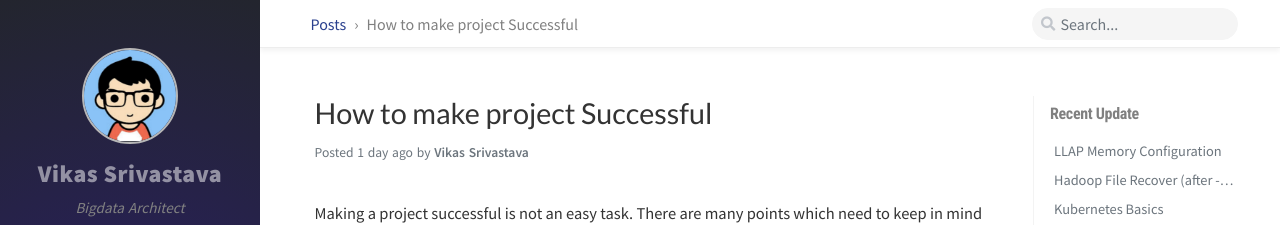
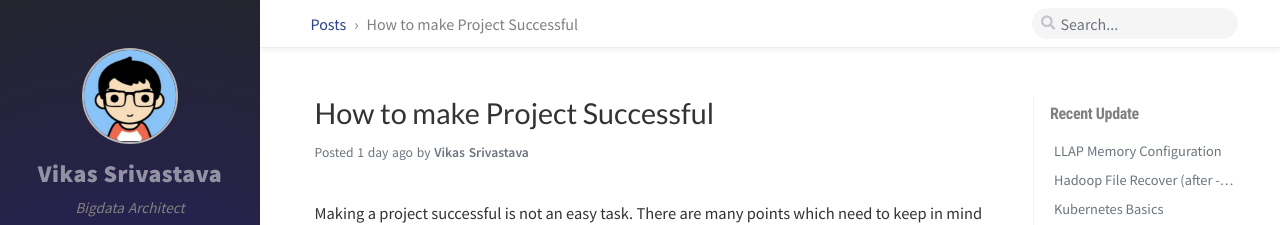
Before and after one commit to vikassri/vikassri.github.io, a Jekyll site: the page built from _posts/2020-08-04-How-to-make-Project-Successfull.md, in a window 1280 px wide and 900 px high. Shown: the top 225 px of the window. Built offline with Jekyll 4.4.1, drawn with Linux system fonts in a browser that asks for light colours; nearby versions of some CDN libraries; comment, search, counter and statistics services are not loaded.

Commit message:
updated blog

```diff
--- a/_posts/2020-08-04-How-to-make-Project-Successfull.md
+++ b/_posts/2020-08-04-How-to-make-Project-Successfull.md
@@ -1,6 +1,6 @@
 ---
 layout: post
-title: How to make project Successful
+title: How to make Project Successful
 date: 2020-08-04 15:22
 category: [Technology, Skills]
 author: Vikas Srivastava
```
